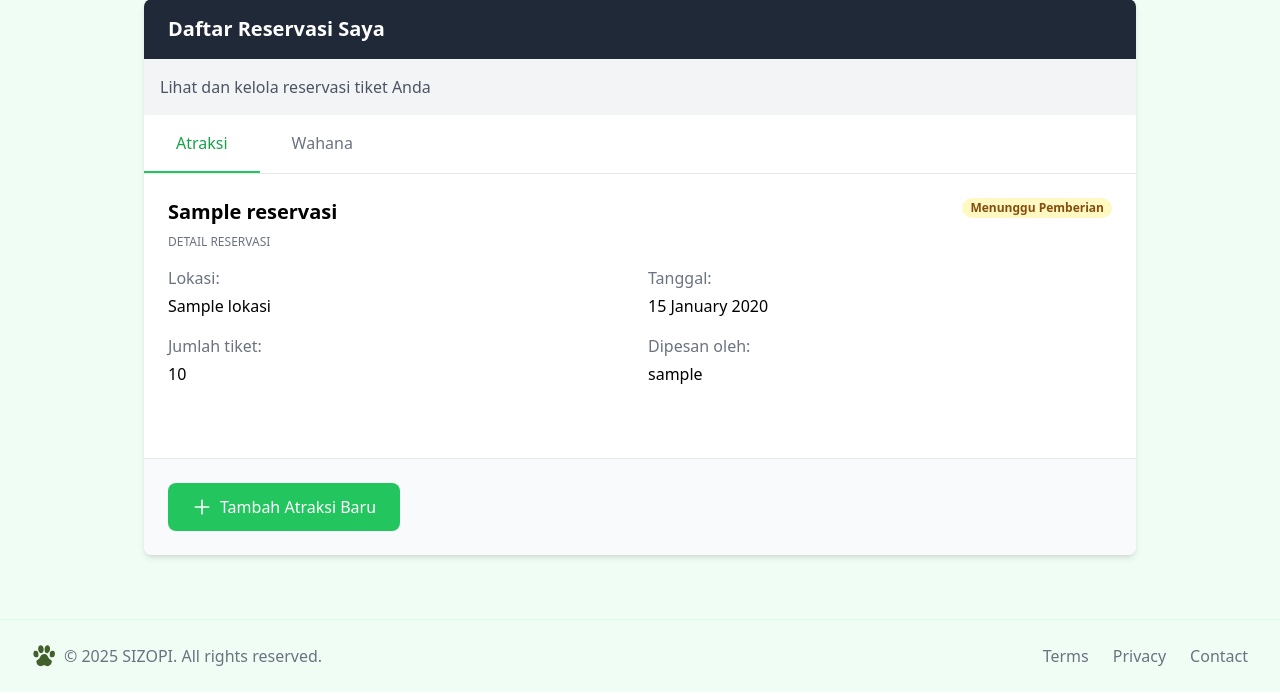
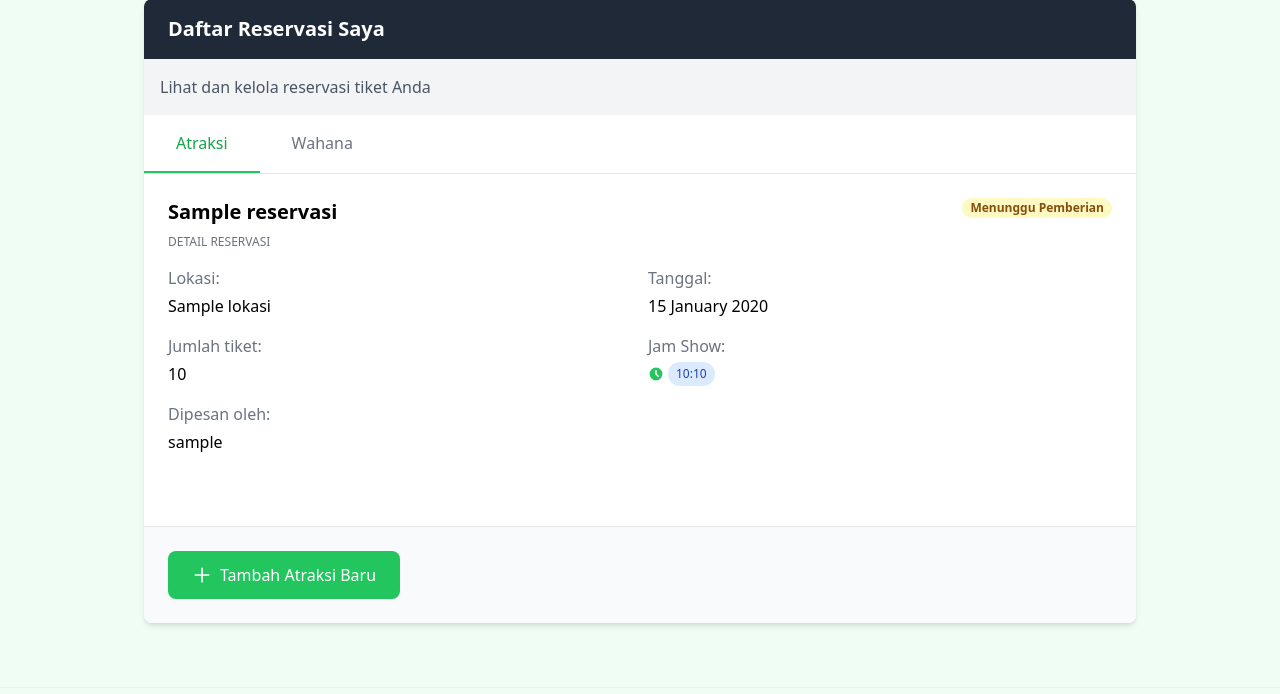
Before and after one commit to Athallah210505/TK-BASDAT-2, a Django app: template reservasi_booking_tiket/templates/user_booking.html in a window 1280 px wide. Shown: the part 373-1067 px from the top of the page. Run offline with Django 5.2, Linux system fonts and the light colour scheme; the template is opened without the code that fills it: most values are stand-ins (such as "Sample title", 1, 10 or a date in 2020); some libraries are stand-ins or nearby versions.

Commit message:
selesai menambahkan jam pada show reservasi

```diff
--- a/reservasi_booking_tiket/templates/user_booking.html
+++ b/reservasi_booking_tiket/templates/user_booking.html
@@ -80,10 +80,27 @@
                             <div class="text-gray-500 mb-1">Jumlah tiket:</div>
                             <div>{{ reservasi.jumlah_tiket }}</div>
                         </div>
+                        <!-- Tambahkan informasi jadwal -->
+                        <div>
+                            <div class="text-gray-500 mb-1">Jam Show:</div>
+                            <div class="flex items-center">
+                                <svg xmlns="http://www.w3.org/2000/svg" class="h-4 w-4 text-green-500 mr-1" viewBox="0 0 20 20" fill="currentColor">
+                                    <path fill-rule="evenodd" d="M10 18a8 8 0 100-16 8 8 0 000 16zm1-12a1 1 0 10-2 0v4a1 1 0 00.293.707l2.828 2.829a1 1 0 101.415-1.415L11 9.586V6z" clip-rule="evenodd" />
+                                </svg>
+                                {% if reservasi.jadwal %}
+                                    <span class="bg-blue-100 text-blue-800 px-2 py-1 rounded-full text-xs font-medium">
+                                        {{ reservasi.jadwal|date:"H:i" }}
+                                    </span>
+                                {% else %}
+                                    <span class="text-gray-500">Tidak ditentukan</span>
+                                {% endif %}
+                            </div>
+                        </div>
                         <div>
                             <div class="text-gray-500 mb-1">Dipesan oleh:</div>
                             <div>{{ reservasi.username_p|default:username }}</div>
                         </div>
+                        <!-- Bagian ketersediaan dihapus -->
                     </div>
                     {% if reservasi.status == 'Terjadwal' %}
                     <div class="flex justify-end mt-4 space-x-3">
@@ -135,10 +152,27 @@
                             <div class="text-gray-500 mb-1">Jumlah tiket:</div>
                             <div>{{ reservasi.jumlah_tiket }}</div>
                         </div>
+                        <!-- Tambahkan informasi jadwal -->
+                        <div>
+                            <div class="text-gray-500 mb-1">Jam Operasi:</div>
+                            <div class="flex items-center">
+                                <svg xmlns="http://www.w3.org/2000/svg" class="h-4 w-4 text-green-500 mr-1" viewBox="0 0 20 20" fill="currentColor">
+                                    <path fill-rule="evenodd" d="M10 18a8 8 0 100-16 8 8 0 000 16zm1-12a1 1 0 10-2 0v4a1 1 0 00.293.707l2.828 2.829a1 1 0 101.415-1.415L11 9.586V6z" clip-rule="evenodd" />
+                                </svg>
+                                {% if reservasi.jadwal %}
+                                    <span class="bg-blue-100 text-blue-800 px-2 py-1 rounded-full text-xs font-medium">
+                                        {{ reservasi.jadwal|date:"H:i" }}
+                                    </span>
+                                {% else %}
+                                    <span class="text-gray-500">Sepanjang hari</span>
+                                {% endif %}
+                            </div>
+                        </div>
                         <div>
                             <div class="text-gray-500 mb-1">Dipesan oleh:</div>
                             <div>{{ reservasi.username_p|default:username }}</div>
                         </div>
+                        <!-- Bagian ketersediaan dihapus -->
                     </div>
                     {% if reservasi.status == 'Terjadwal' %}
                     <div class="flex justify-end mt-4 space-x-3">
```
Also changed, not shown: reservasi_booking_tiket/views.py (+22 -3 lines).
